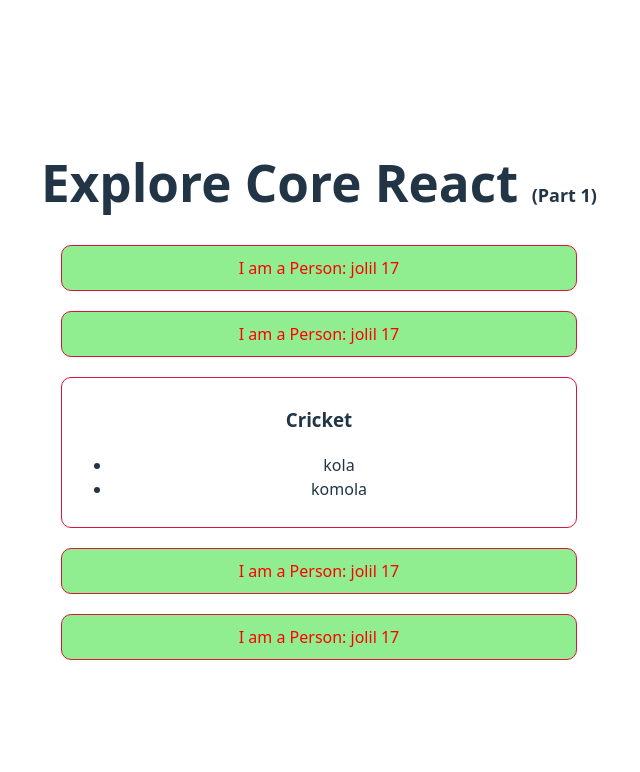
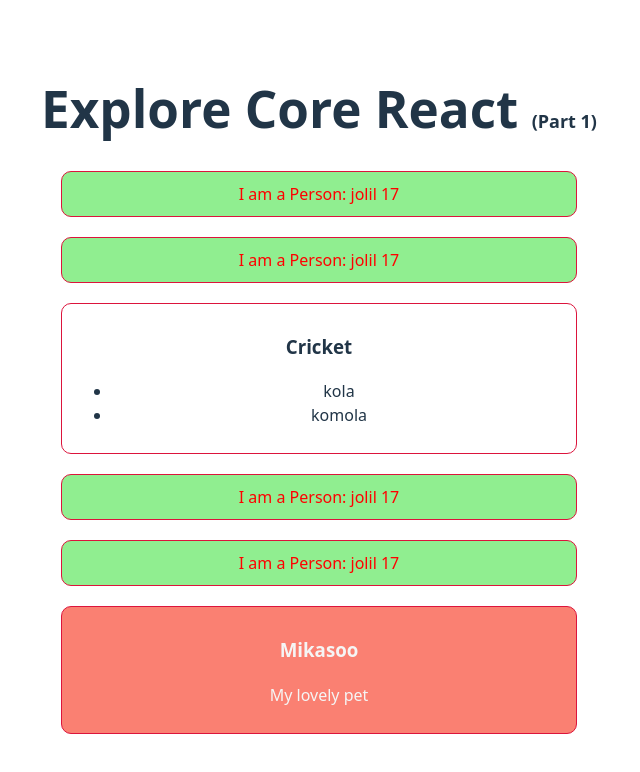
Before and after one commit to abd-005/explore-core-react-1, a React (Vite) app: page / in a window 1280 px wide. Shown: the top 772 px of the page, without its empty margins (321-961 px from the left). Built offline with nearby package versions, Linux system fonts and the light colour scheme.

Commit message:
third commit

```diff
--- a/src/App.jsx
+++ b/src/App.jsx
@@ -17,10 +17,26 @@ function App() {
         <Sports></Sports>
         <Person></Person>
         <Person></Person>
+        <Pet></Pet>
       </div>
 
     </>
   )
+}
+
+function Pet() {
+  return (
+    <div
+      className="beautify"
+      style={{
+        backgroundColor: "salmon",
+        color: "whitesmoke",
+      }}
+    >
+      <h3>Mikasoo</h3>
+      <p>My lovely pet</p>
+    </div>
+  );
 }
 
 function Sports() {
```
